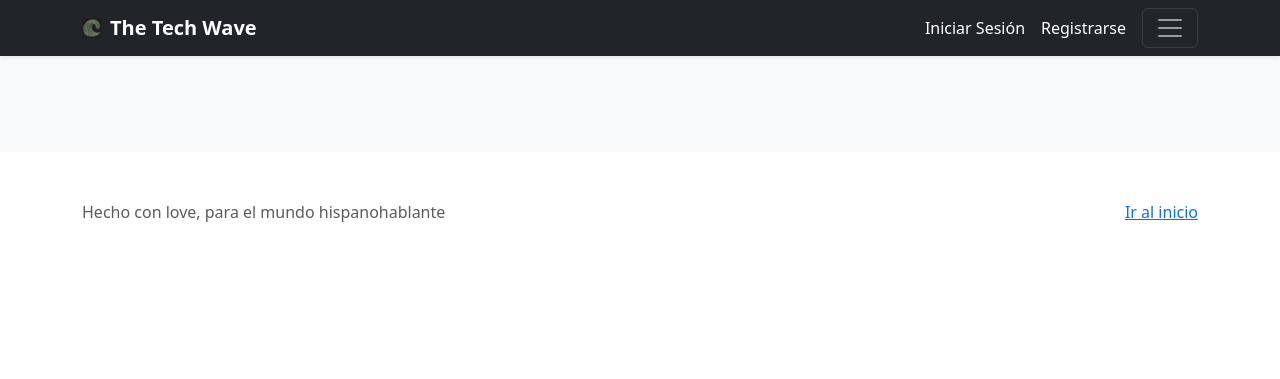
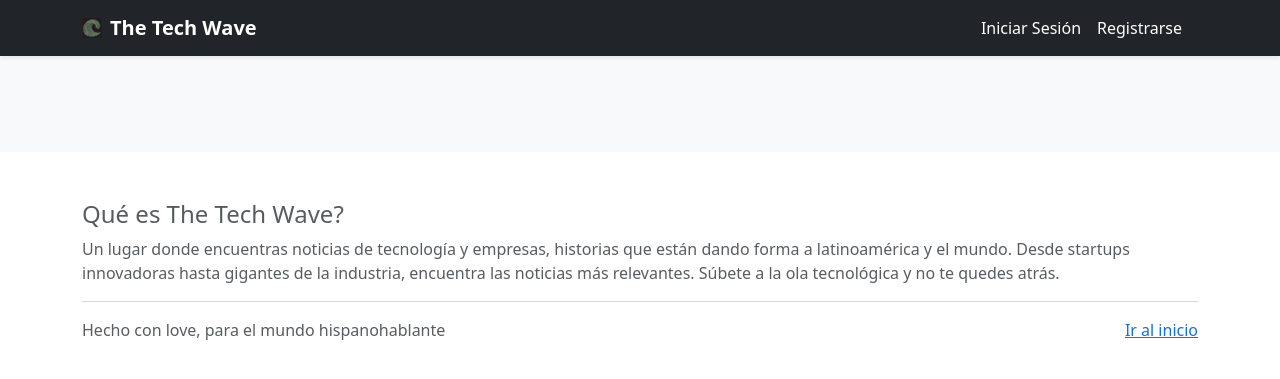
Before and after one commit to el-mark/the_tech_wave, a Flask app: page / in a window 1280 px wide. Shown: the top 379 px of the page. Run offline with Flask 3, Linux system fonts and the light colour scheme; data that the repository does not hold is empty.

Commit message:
small fix in header and footer

```diff
--- a/app/templates/base.html
+++ b/app/templates/base.html
@@ -52,19 +52,10 @@
                 <div class="container">
                     <div class="row">
                         <div class="col-sm-8 col-md-7 py-4">
-                            <h4>Qué es The Tech Wave?</h4>
-                            <p class="text-body-secondary">Un lugar donde encuentras noticias de tecnología y empresas, historias que están dando forma a latinoamérica y el mundo. Desde startups innovadoras hasta gigantes de la industria, encuentra las noticias más relevantes. Súbete a la ola tecnológica y no te quedes atrás.</p>
+
                         </div>
                         <div class="col-sm-4 offset-md-1 py-4">
-                            <div class="d-none d-md-block">
-                                <h4>Contacto</h4>
-                                <ul class="list-unstyled">
-                                    <!-- <li><a href="#" class="text-white">Follow on Twitter</a></li> -->
-                                    <li><a href="#" class="text-white">mharmsenr@gmail.com</a></li>
-                                </ul>
-                            </div>
-                            <div class="d-block d-md-none">
-                                <h4>Menú</h4>
+                            <div>
                                 <ul class="list-unstyled">
 
                                     {% if current_user.is_authenticated %}
@@ -73,8 +64,6 @@
                                         <li class="mb-3"><a href="{{ url_for('login') }}" class="text-white underline-on-hover">Iniciar Sesión</a></li>
                                         <li><a href="{{ url_for('signup') }}" class="text-white underline-on-hover">Registrarse</a></li>
                                     {% endif %}
-
-
                                 </ul>
                             </div>
                         </div>
@@ -101,7 +90,7 @@
                                 <a href="{{ url_for('signup') }}" class="me-3 text-white underline-on-hover">Registrarse</a>
                             {% endif %}
                         </div>
-                        <button class="navbar-toggler" type="button" data-bs-toggle="collapse" data-bs-target="#navbarHeader" aria-controls="navbarHeader" aria-expanded="false" aria-label="Toggle navigation">
+                        <button class="navbar-toggler d-md-none" type="button" data-bs-toggle="collapse" data-bs-target="#navbarHeader" aria-controls="navbarHeader" aria-expanded="false" aria-label="Toggle navigation">
                             <span class="navbar-toggler-icon"></span>
                         </button>
                     </div>
@@ -128,10 +117,19 @@
 
         <footer class="text-body-secondary py-5">
             <div class="container">
+                <h4>Qué es The Tech Wave?</h4>
+                <p class="text-body-secondary">Un lugar donde encuentras noticias de tecnología y empresas, historias que están dando forma a latinoamérica y el mundo. Desde startups innovadoras hasta gigantes de la industria, encuentra las noticias más relevantes. Súbete a la ola tecnológica y no te quedes atrás.</p>
+            </div>
+            <div class="container">
+                <hr>
+            </div>
+            <div class="container">
                 <p class="float-end mb-1">
                     <a href="#">Ir al inicio</a>
                 </p>
-                <p class="mb-1">Hecho con love, para el mundo hispanohablante</p>
+                <div>
+                    <p class="mb-1">Hecho con love, para el mundo hispanohablante</p>
+                </div>
             </div>
         </footer>
 
```
